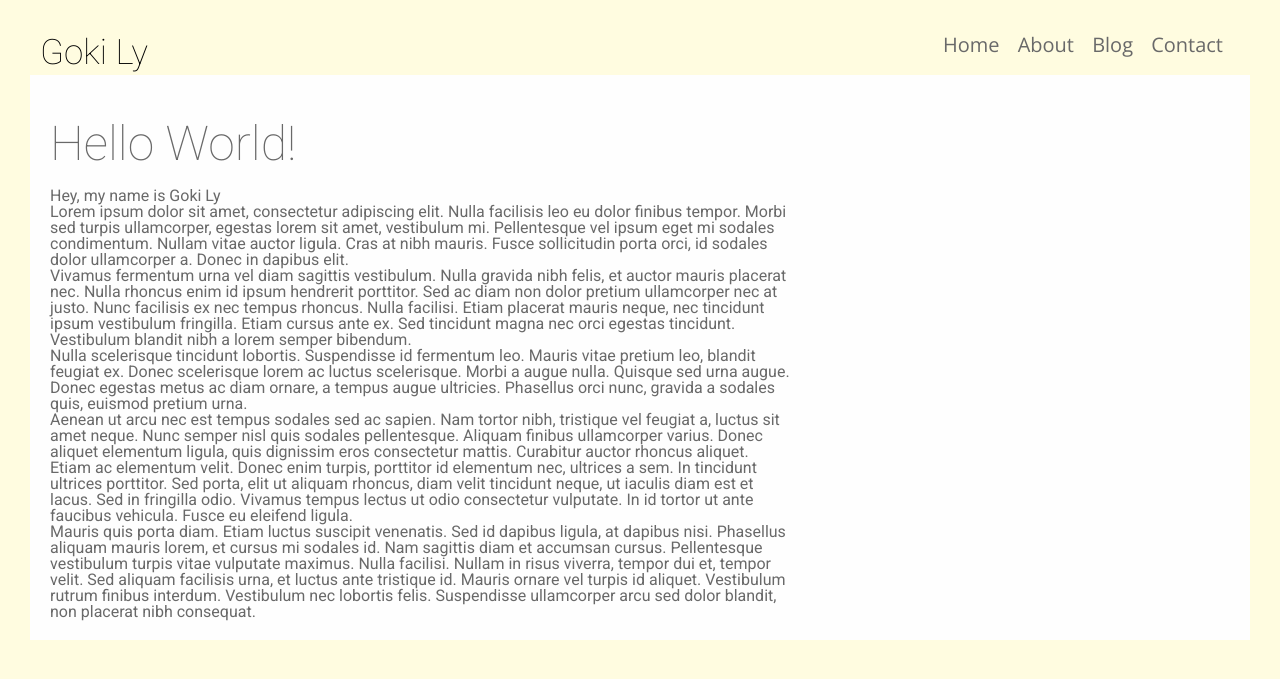
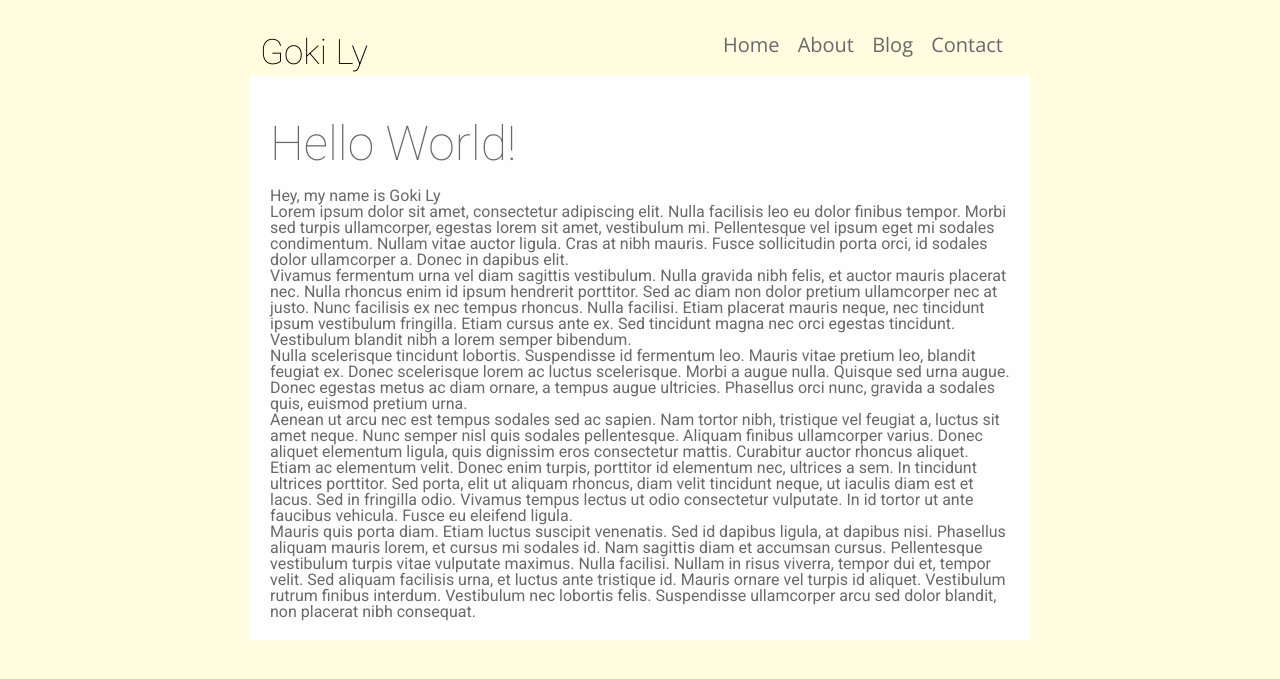
Before and after one commit to gokily/mysite, a Jekyll site: the page built from index.html, in a window 1280 px wide. Shown: the top 679 px of the page. Built offline with Jekyll 4.4.1, drawn with Linux system fonts in a browser that asks for light colours.

Commit message:
Move the max-widht rule from content-wrapper to whole-wrapper.

```diff
--- a/_sass/main.scss
+++ b/_sass/main.scss
@@ -164,10 +164,12 @@ h1 {
 }
 
 #whole-wrapper {
+  max-width: 780px;
   display: flex;
   flex-direction: column;
   box-sizing: inherit;
-  width: 100%;
+  margin: auto;
+  //width: 100%;
   height: 100%;
   background-color: $mywhite;
 }
@@ -176,7 +178,6 @@ h1 {
   flex-direction: inherit;
   flex: 1 1 auto;
   box-sizing: inherit;
-  max-width: 780px;
   color: $mygrey;
 }
 /* HEADER CSS */
```
